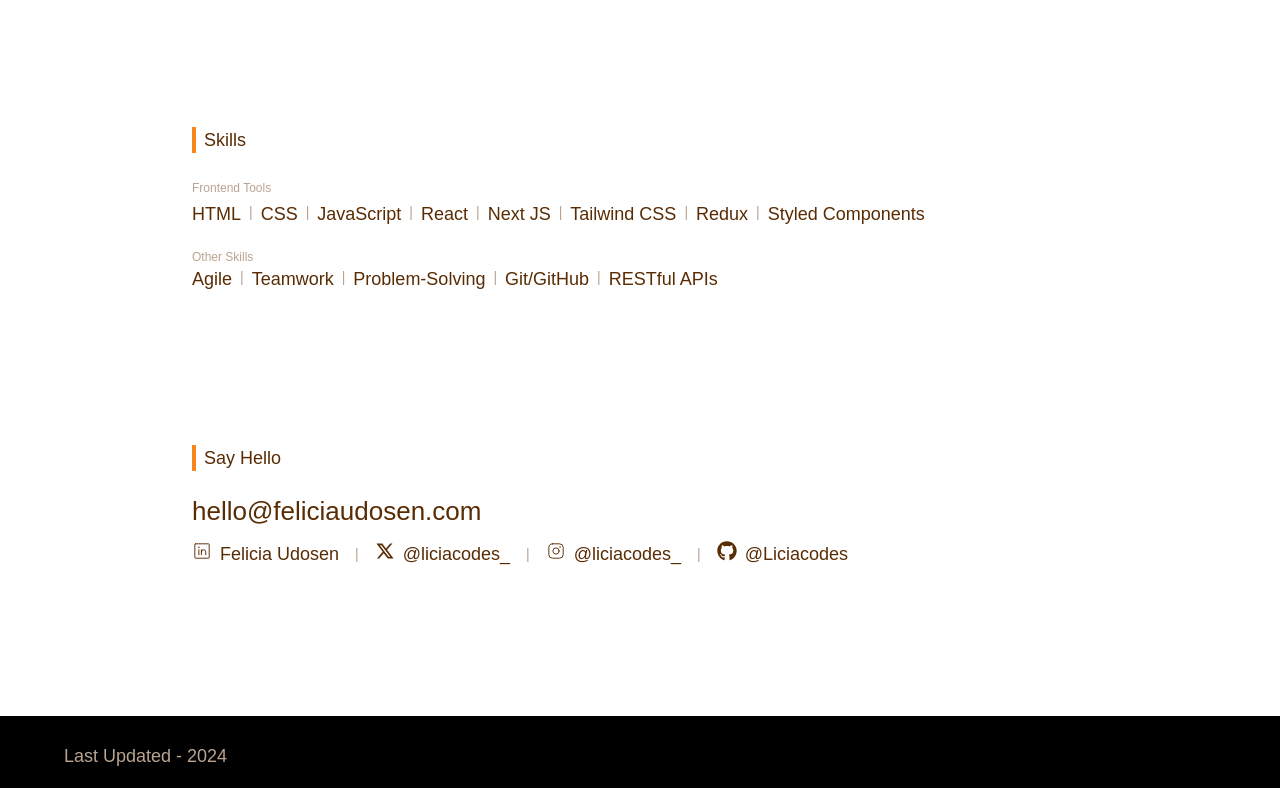
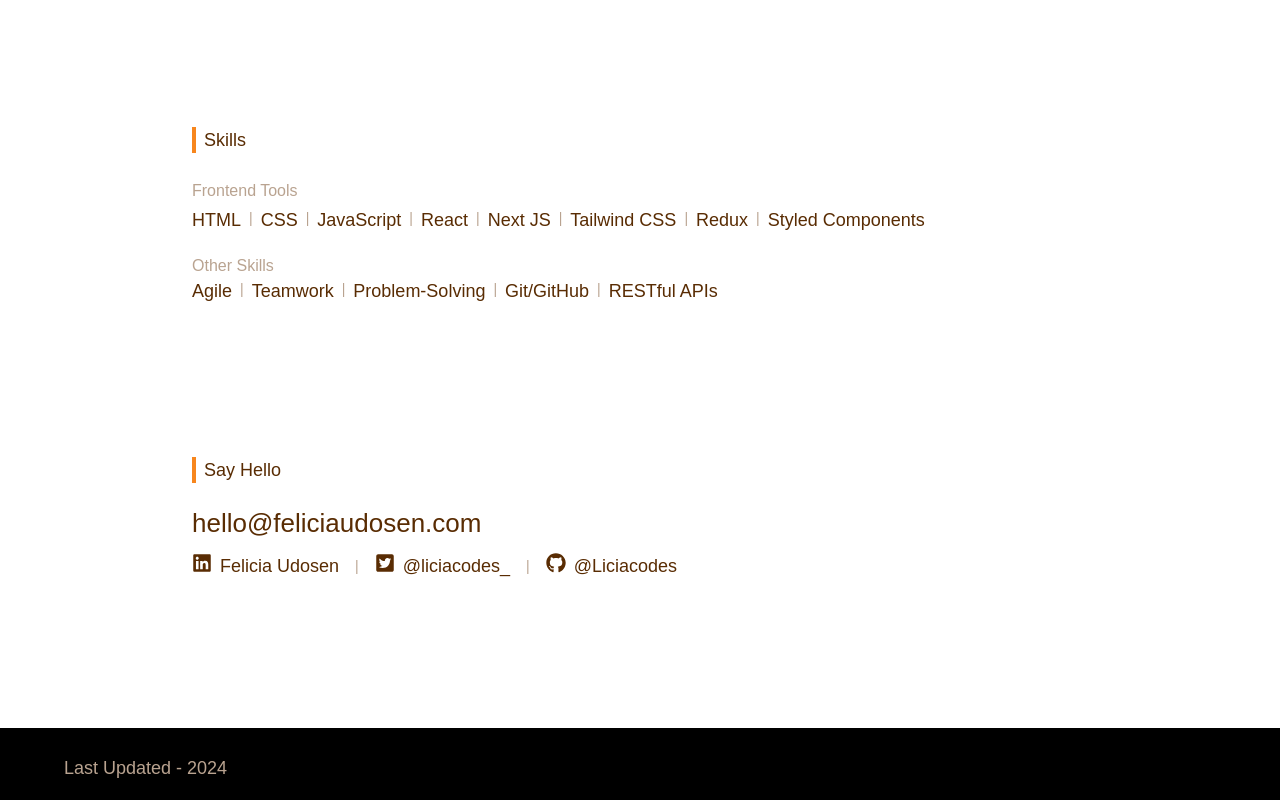
Before and after one commit to Liciacodes/Felicia-s-Portfolio, a React (Vite) app: page / in a window 1280 px wide. Shown: the part 1644-2444 px from the top of the page. Built offline with nearby package versions, Linux system fonts and the light colour scheme; a web font is replaced by a local one.

Commit message:
fixed the contact icons

```diff
--- a/src/components/Skills.jsx
+++ b/src/components/Skills.jsx
@@ -17,32 +17,32 @@ function Skills() {
         <SectionTitle title={"Skills"} />
         <div className="text-[#592C03]">
           <div className="mb-5">
-            <h3 className="font-normal text-[12px] text-[#B9A390]">
+            <h3 className="font-normal text-[12px] md:text-[14px] lg:text-[16px] text-[#B9A390]">
               Frontend Tools
             </h3>
-            <div className="text-[14px] md:text-[18px] my-1 flex flex-wrap">
-              HTML
+            <div className="text-[12px] sm:text-[14px] md:text-[16px] lg:text-[18px] my-1 flex flex-wrap ">
+              <span>HTML</span>
               <Separator />
-              CSS
+              <span>CSS</span>
               <Separator />
-              JavaScript
+              <span>JavaScript</span>
               <Separator />
-              React
+              <span>React</span>
               <Separator />
-              Next JS
+              <span>Next JS</span>
               <Separator />
-              Tailwind CSS
+              <span>Tailwind CSS</span>
               <Separator />
-              Redux
+              <span>Redux</span>
               <Separator />
-              Styled Components
+              <span>Styled Components</span>
             </div>
           </div>
           <div className="mb-1">
-            <h3 className="font-normal text-[12px] text-[#B9A390]">
+            <h3 className="font-normal text-[12px] md:text-[14px] lg:text-[16px] text-[#B9A390]">
               Other Skills
             </h3>
-            <div className="text-[14px] md:text-[18px] flex flex-wrap">
+            <div className="text-[14px] md:text-[16px] lg:text-[18px] flex flex-wrap">
               <span>Agile</span>
               <Separator />
               <span>Teamwork</span>
--- a/src/data.js
+++ b/src/data.js
@@ -1,10 +1,7 @@
 import image1 from "../src/assets/onboarding Screen.png";
 import image2 from "../src/assets/customer-order-dashboard.png";
 import image3 from "../src/assets/game.png";
-import { RiTwitterXLine } from "react-icons/ri";
-import { LinkedinLogo, InstagramLogo, GithubLogo } from "phosphor-react";
-import { FaGithub } from "react-icons/fa";
-import Xlogo from "./components/Xlogo";
+import { FaLinkedin, FaTwitterSquare, FaGithub } from "react-icons/fa";
 import LoginGif from "../src/gifs/Login Screen.gif";
 import DashboardGif from "../src/gifs/Dashboard eCom.gif";
 import GameGif from "../src/gifs/Game-Felz.gif";
@@ -47,20 +44,20 @@ export const contactLinks = [
     href: "https://www.linkedin.com/in/felicia-udosen-74828923a/",
     iconType: "linkedin",
     text: "Felicia Udosen",
-    icon: LinkedinLogo,
+    icon: FaLinkedin,
   },
   {
     href: "https://twitter.com/Liciacodes_",
     iconType: "xlogo",
     text: "@liciacodes_",
-    icon: RiTwitterXLine,
+    icon: FaTwitterSquare,
   },
-  {
-    href: "https://instagram.com/Liciacodes_",
-    iconType: "instagram",
-    text: "@liciacodes_",
-    icon: InstagramLogo,
-  },
+  // {
+  //   href: "https://instagram.com/Liciacodes_",
+  //   iconType: "instagram",
+  //   text: "@liciacodes_",
+  //   icon: InstagramLogo,
+  // },
   {
     href: "https://github.com/Liciacodes/",
     iconType: "github",
```
